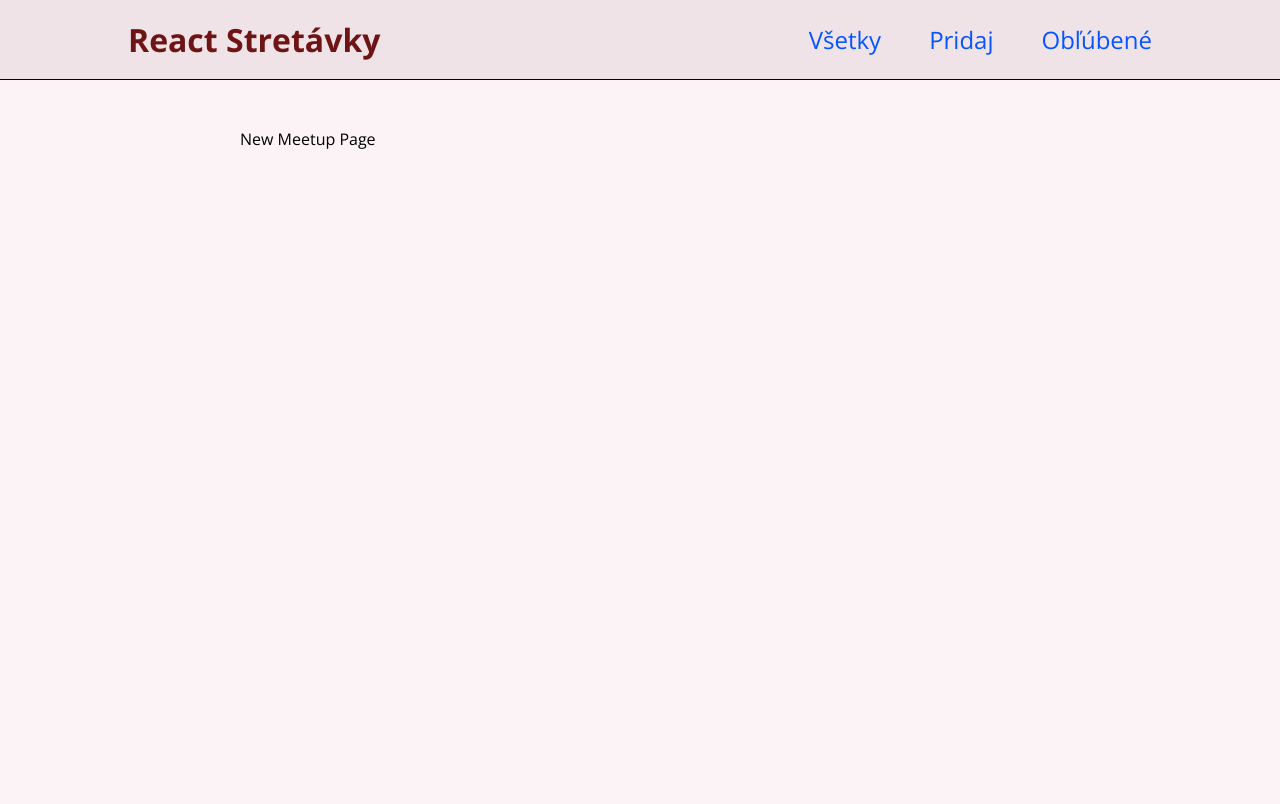
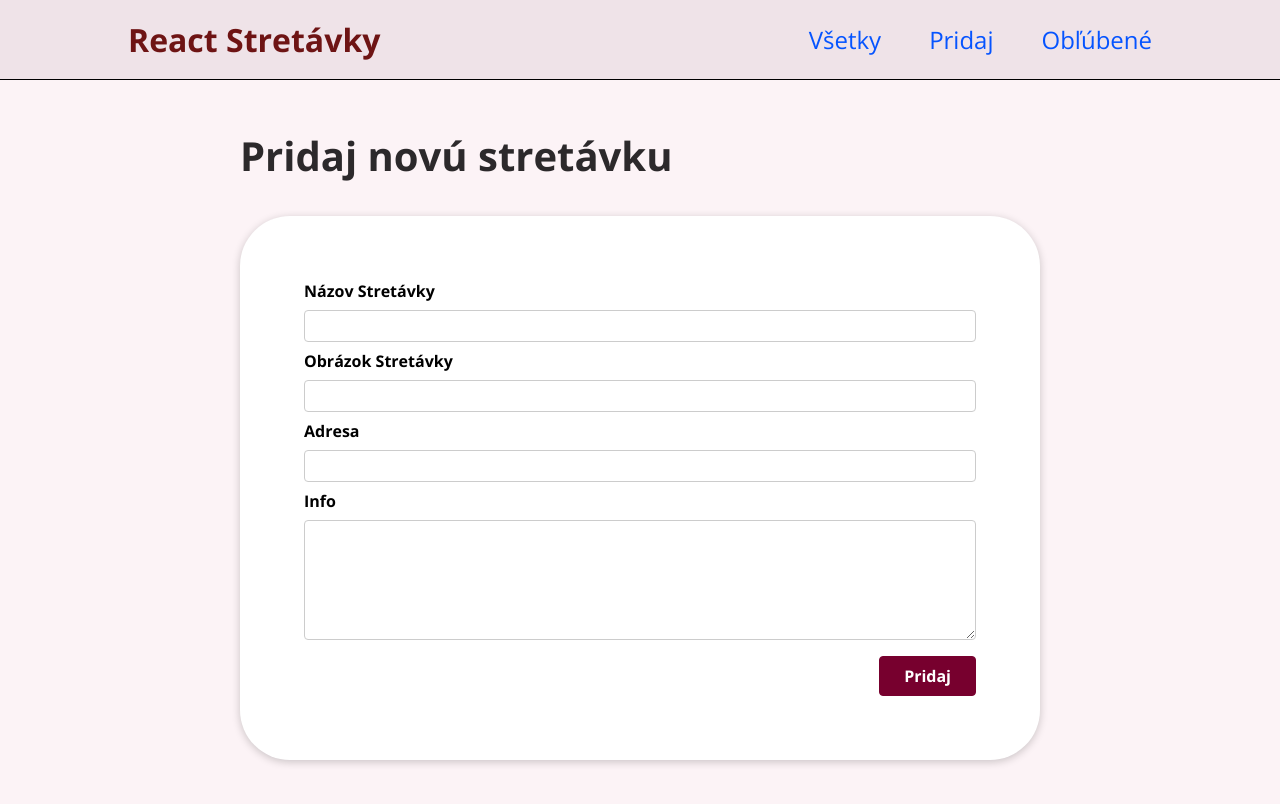
Before and after one commit to darkzodiac55/stretavky, a React (Create React App) app: page /new-meetup in a window 1280 px wide. Shown: the top 804 px of the page. Built offline with nearby package versions, Linux system fonts and the light colour scheme.

Commit message:
database function, before favorites context

```diff
--- a/src/components/meetups/MeetupList.js
+++ b/src/components/meetups/MeetupList.js
@@ -8,10 +8,10 @@ function MeetupList(props) {
         <MeetupItem
           key={meetup.id}
           id={meetup.id}
-          image={meetup.image}
+          image={meetup.picture}
           title={meetup.title}
           address={meetup.address}
-          description={meetup.description}
+          description={meetup.info}
         />
       ))}
     </ul>
--- /dev/null
+++ b/src/components/meetups/NewMeetupForm.js
@@ -0,0 +1,47 @@
+import CardPassive from '../ui/Card-passive';
+import classes from './NewMeetupForm.module.css'
+
+export default function NewMeetupForm({passUp}) {
+
+    function submitHandler(e) {
+        e.preventDefault()
+        let title = e.target.title.value
+        let picture = e.target.picture.value
+        let address = e.target.address.value
+        let info = e.target.info.value
+
+        const newMeetupData = {
+            title: title,
+            picture: picture,
+            address: address,
+            info: info,
+        }
+
+        passUp(newMeetupData)
+    }
+
+
+    return <CardPassive>
+        <form className={classes.form} onSubmit={submitHandler}>
+            <div className={classes.control}>
+                <label htmlFor="title">Názov Stretávky</label>
+                <input type="text" required id="title"></input>
+            </div>
+            <div className={classes.control}>
+                <label htmlFor="picture">Obrázok Stretávky</label>
+                <input type="url" required id="picture"></input>
+            </div>
+            <div className={classes.control}>
+                <label htmlFor="address">Adresa</label>
+                <input type="text" required id="address"></input>
+            </div>
+            <div className={classes.control}>
+                <label htmlFor="info">Info</label>
+                <textarea id="info" required rows="5"></textarea>
+            </div>
+            <div className={classes.actions}>
+                <button>Pridaj</button>
+            </div>
+        </form>
+    </CardPassive>
+}
--- /dev/null
+++ b/src/components/meetups/NewMeetupForm.module.css
@@ -0,0 +1,45 @@
+.form {
+    padding: 4rem;
+  }
+
+  .control {
+    margin-bottom: 0.5rem;
+  }
+
+  .control label {
+    display: block;
+    font-weight: bold;
+    margin-bottom: 0.5rem;
+  }
+
+  .control input,
+  .control textarea {
+    display: block;
+    font: inherit;
+    border-radius: 4px;
+    border: 1px solid #ccc;
+    padding: 0.25rem;
+    width: 100%;
+  }
+
+  .actions {
+    margin-top: 1rem;
+    text-align: right;
+  }
+
+  .actions button {
+    font: inherit;
+    cursor: pointer;
+    background-color: #77002e;
+    color: white;
+    padding: 0.5rem 1.5rem;
+    border: 1px solid #77002e;
+    border-radius: 4px;
+    font-weight: bold;
+  }
+
+  .actions button:hover,
+  .actions button:active {
+    background-color: #a50e48;
+    border-color: #a50e48;
+  }
--- /dev/null
+++ b/src/components/ui/Card-passive.js
@@ -0,0 +1,7 @@
+import classes from './Card-passive.module.css'
+
+function CardPassive(props) {
+  return <div className={classes.cardPassive}>{props.children}</div>;
+}
+
+export default CardPassive;
--- /dev/null
+++ b/src/components/ui/Card-passive.module.css
@@ -0,0 +1,6 @@
+.cardPassive {
+    background-color: white;
+    border-radius: 50px;
+    box-shadow: 0 2px 8px rgba(0, 0, 0, 0.2);
+    transition: all 0.5s ease;
+  }
--- a/src/components/ui/Card.js
+++ b/src/components/ui/Card.js
@@ -1,4 +1,4 @@
-import classes from './Card.module.css';
+import classes from './Card.module.css'
 
 function Card(props) {
   return <div className={classes.card}>{props.children}</div>;
--- a/src/pages/AllMeetups.js
+++ b/src/pages/AllMeetups.js
@@ -1,6 +1,7 @@
+import { useEffect, useState } from 'react';
 import MeetupList from '../components/meetups/MeetupList';
 
-const DUMMY_DATA = [
+/* const FAKE_DATA = [
   {
     id: 'm1',
     title: 'Toto je prvá stretávka',
@@ -17,15 +18,53 @@ const DUMMY_DATA = [
       'https://onlyslovakia.com/wp-content/uploads/Zilina-1.jpg',
     address: 'Stretávková 2, 12345 Žilina',
     description:
-      'Pozývam vás na úžasné prvé stretnutie. Určite bude super!',
+      'Pozývam vás na úžasné druhé stretnutie. Určite bude super!',
   },
-];
+]; */
 
 function AllMeetupsPage() {
+  const [isLoading, setIsLoading] = useState(true)
+  const [loadedMeetups, setLoadedMeetups] = useState([])
+
+  useEffect(()=>{
+    setIsLoading(true)
+    async function fetchMeetups(params) {
+      let response = await fetch('https://stretavky-backend-default-rtdb.firebaseio.com/meetups.json')
+      let data = await response.json()
+
+      for (const key in data) {
+        /* let nmeetup = Object.assign({},data[key])
+        nmeetup.id = key
+        nmeetup.key = key */
+        let nmeetup = {
+          id: key,
+          key: key,
+          ...data[key]
+        }
+        setLoadedMeetups((prev)=>[...prev, nmeetup])
+
+      }
+
+      setIsLoading(false)
+    }
+    fetchMeetups()
+
+  },[setLoadedMeetups,setIsLoading])
+
+  console.log(loadedMeetups);
+
+  if (isLoading) {
+    return (
+      <section>
+        <h2>Načítavam z databázy...</h2>
+      </section>
+    )
+  }
+
   return (
     <section>
       <h1>Všetky stretávky</h1>
-      <MeetupList meetups={DUMMY_DATA} />
+      <MeetupList meetups={loadedMeetups} />
     </section>
   );
 }
--- a/src/pages/NewMeetup.js
+++ b/src/pages/NewMeetup.js
@@ -1,5 +1,28 @@
+import { useHistory } from "react-router";
+import NewMeetupForm from "../components/meetups/NewMeetupForm";
+
 function NewMeetupPage() {
-  return <div>New Meetup Page</div>;
+
+  const historyObj = useHistory()
+
+  async function getNewMeetup(meetup) {
+
+    let response = await fetch('https://stretavky-backend-default-rtdb.firebaseio.com/meetups.json', {
+      method: 'POST',
+      body: JSON.stringify(meetup),
+      headers: {
+        'Content-type': 'application/json'
+      }
+    })
+    let aresponse = await response.json()
+    console.log(aresponse.name);
+    historyObj.replace('/')
+  }
+
+  return <section>
+    <h1>Pridaj novú stretávku</h1>
+    <NewMeetupForm passUp={getNewMeetup}/>
+  </section>;
 }
 
 export default NewMeetupPage;
```
Also changed, not shown: src/components/ui/Card.module.css (line endings or trailing spaces), 1 other file (tests, documents, lock files or other folders).
